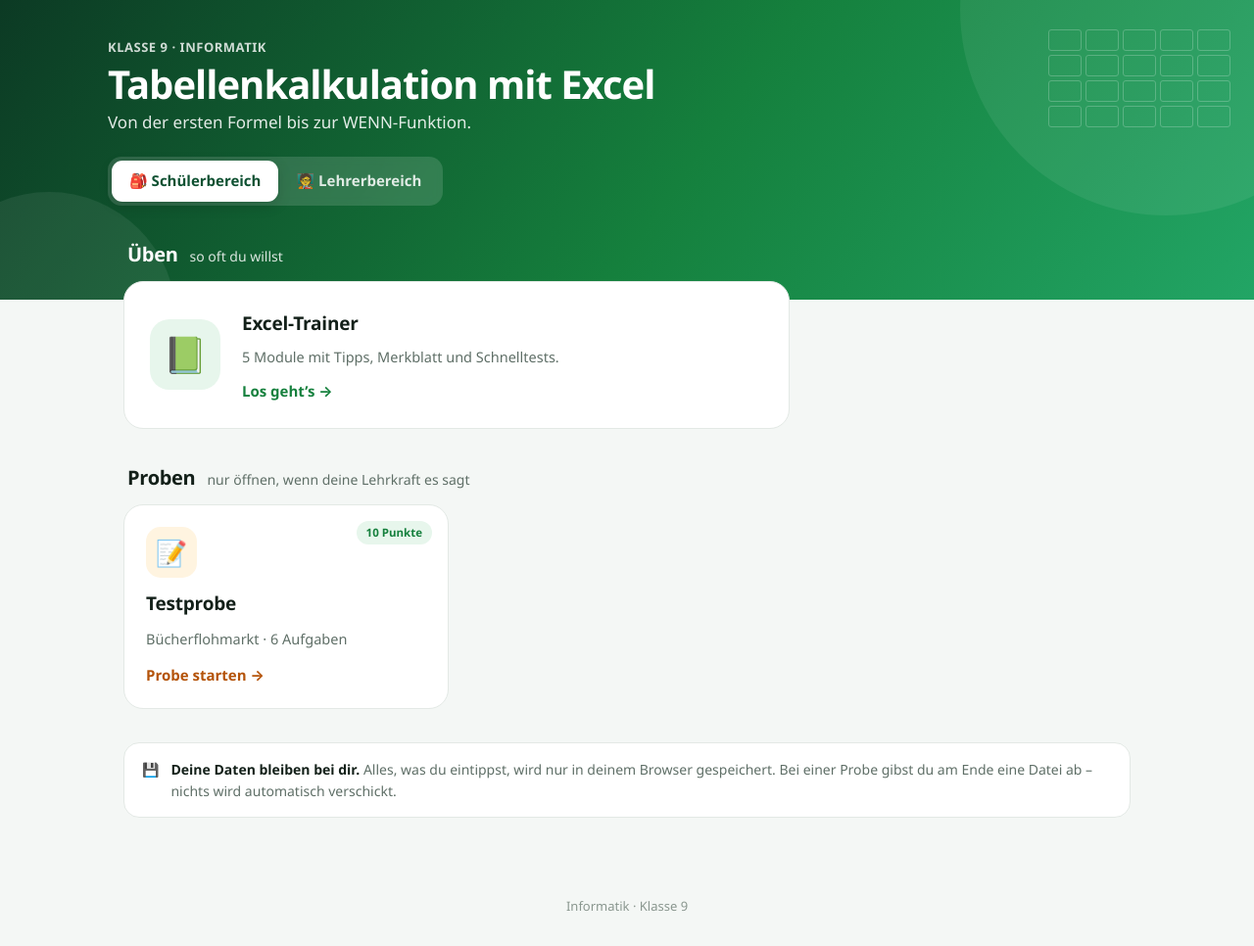
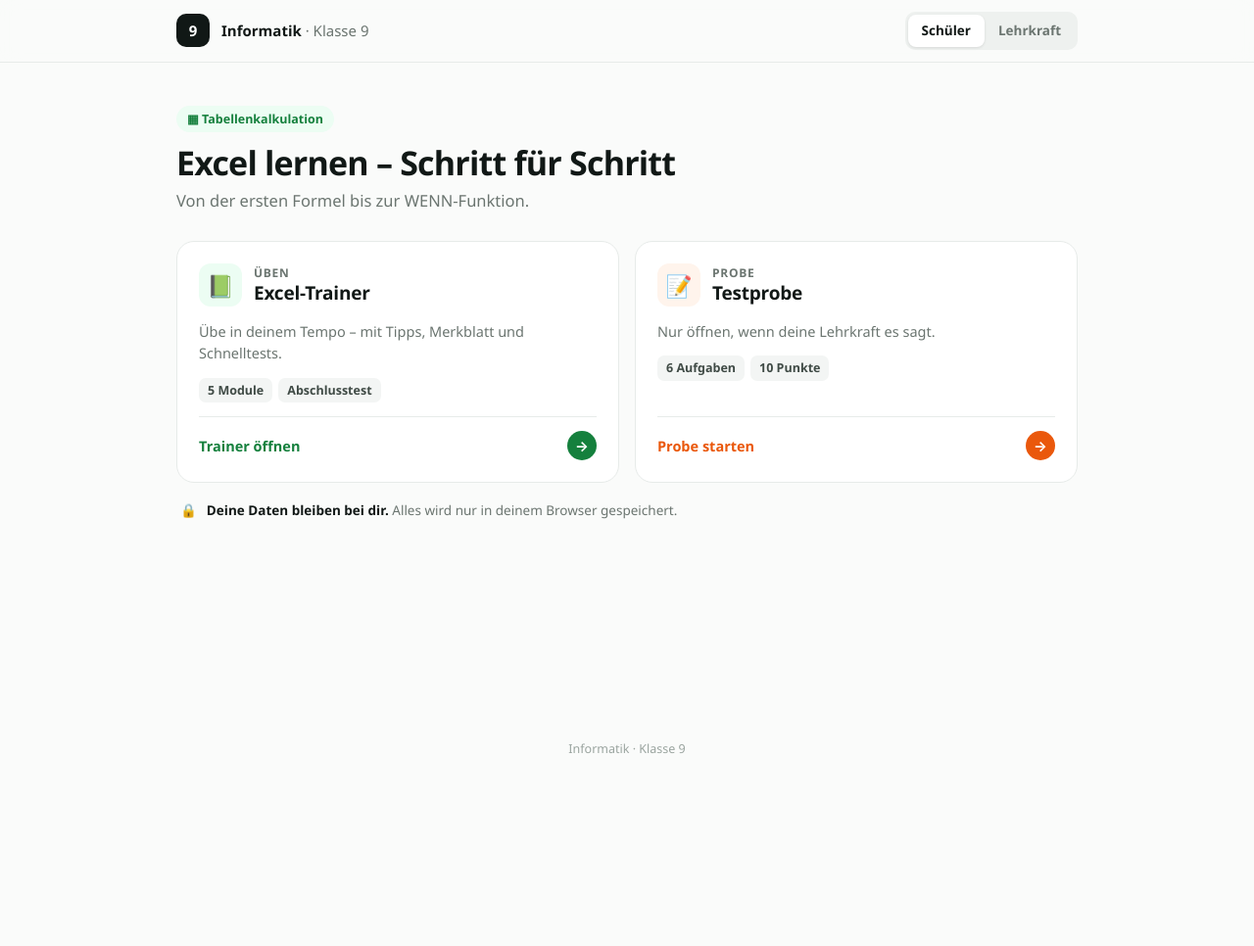
Before and after one commit to Hob26/9.-Klasse-Informatik, a plain HTML site: page index.html in a window 1280 px wide. Shown: the whole page at 98% size. After the commit the page ends 800 px from the top, so only its background shows below. Drawn offline with Linux system fonts and the light colour scheme.

Commit message:
Add files via upload

```diff
--- a/index.html
+++ b/index.html
@@ -5,94 +5,92 @@
 <meta name="viewport" content="width=device-width, initial-scale=1">
 <title>Informatik · Klasse 9</title>
 <style>
-:root{--ink:#132019;--mu:#5f6f67;--line:#e3e9e5;--g:#15803d;--g2:#0f5132;--card:#fff}
-*{box-sizing:border-box}
-html,body{margin:0}
-body{font:16px/1.55 "Segoe UI",system-ui,-apple-system,Roboto,Arial,sans-serif;color:var(--ink);background:#f4f7f5;min-height:100vh}
+:root{--ink:#111816;--mu:#6b7570;--line:#e7ebe9;--bg:#fafbfa;--g:#16a34a;--gd:#15803d;--gl:#ecfdf3;--o:#ea580c;--ol:#fff4ec}
+*{box-sizing:border-box}html,body{margin:0}
+body{font:15.5px/1.55 "Segoe UI",system-ui,-apple-system,"Helvetica Neue",Roboto,Arial,sans-serif;color:var(--ink);background:var(--bg);min-height:100vh;display:flex;flex-direction:column;-webkit-font-smoothing:antialiased}
 a{color:inherit;text-decoration:none}
-.hero{position:relative;overflow:hidden;background:linear-gradient(125deg,#0c3a24 0%,#15803d 55%,#22a565 100%);color:#fff;padding:38px 22px 96px}
-.hero:before,.hero:after{content:"";position:absolute;border-radius:50%;background:rgba(255,255,255,.07)}
-.hero:before{width:420px;height:420px;right:-120px;top:-200px}.hero:after{width:260px;height:260px;left:-80px;bottom:-150px}
-.hin{max-width:1060px;margin:0 auto;position:relative;z-index:1}
-.crumb{font-size:13px;opacity:.8;letter-spacing:.04em;text-transform:uppercase;font-weight:600}
-.hero h1{margin:6px 0 4px;font-size:40px;letter-spacing:-1px;line-height:1.1}
-.hero p{margin:0;opacity:.88;font-size:17px;max-width:620px}
-.grid-deco{position:absolute;right:24px;top:30px;display:grid;grid-template-columns:repeat(5,34px);gap:4px;opacity:.22;z-index:0}
-.grid-deco i{height:22px;border:1.5px solid #fff;border-radius:3px}
-.switch{display:inline-flex;background:rgba(255,255,255,.14);border-radius:14px;padding:4px;margin-top:22px;backdrop-filter:blur(4px)}
-.switch button{border:0;background:none;color:#fff;font:inherit;font-weight:600;font-size:15px;padding:9px 18px;border-radius:11px;cursor:pointer;opacity:.85}
-.switch button.on{background:#fff;color:var(--g2);opacity:1;box-shadow:0 4px 14px rgba(0,0,0,.15)}
-main{max-width:1060px;margin:-62px auto 0;padding:0 16px 70px;position:relative;z-index:2}
-.sec{margin-bottom:34px}
-.sh{display:flex;align-items:baseline;gap:12px;margin:0 4px 12px}
-.sh h2{margin:0;font-size:20px;letter-spacing:-.3px}
-.sh span{color:var(--mu);font-size:14px}
-.first .sh h2,.first .sh span{color:#fff}
-.first .sh span{opacity:.85}
-.cards{display:grid;grid-template-columns:repeat(auto-fill,minmax(300px,1fr));gap:16px}
-.card{background:var(--card);border:1px solid var(--line);border-radius:20px;padding:22px;display:flex;flex-direction:column;gap:10px;transition:transform .15s,box-shadow .15s;position:relative}
-.card:hover{transform:translateY(-3px);box-shadow:0 14px 34px rgba(15,61,38,.12)}
-.ic{width:52px;height:52px;border-radius:15px;display:flex;align-items:center;justify-content:center;font-size:26px}
-.card h3{margin:2px 0 0;font-size:19px;letter-spacing:-.2px}
-.card p{margin:0;color:var(--mu);font-size:14.5px;flex:1}
-.tags{display:flex;gap:6px;flex-wrap:wrap}
-.tags span{font-size:12px;background:#f1f5f2;color:#3d4d44;border-radius:20px;padding:2px 10px;font-weight:600}
-.go{display:inline-flex;align-items:center;gap:6px;font-weight:700;color:var(--g);font-size:15px;margin-top:4px}
-.card.big{grid-column:span 2;flex-direction:row;align-items:center;gap:22px;padding:26px}
-.card.big .ic{width:72px;height:72px;font-size:36px;border-radius:20px;flex:none}
-.card.big .bt{flex:1;display:flex;flex-direction:column;gap:8px}
-@media(max-width:680px){.card.big{grid-column:auto;flex-direction:column;align-items:flex-start}.hero h1{font-size:32px}.grid-deco{display:none}}
-.badge{position:absolute;top:16px;right:16px;font-size:11.5px;font-weight:700;border-radius:20px;padding:3px 10px}
-.probe .ic{background:#fff4e0}
-.probe .go{color:#b45309}
-.note{background:#fff;border:1px solid var(--line);border-radius:16px;padding:16px 18px;color:var(--mu);font-size:14px;display:flex;gap:12px;align-items:flex-start}
-.note b{color:var(--ink)}
-.steps{display:grid;grid-template-columns:repeat(4,1fr);gap:12px}
-.steps div{background:#fff;border:1px solid var(--line);border-radius:16px;padding:16px}
-.steps .n{display:inline-flex;width:30px;height:30px;border-radius:50%;background:var(--g);color:#fff;align-items:center;justify-content:center;font-size:14px}
-.steps p{margin:10px 0 0;font-size:14px;color:#3d4d44}
-@media(max-width:820px){.steps{grid-template-columns:1fr 1fr}}
+.top{position:sticky;top:0;z-index:5;background:rgba(250,251,250,.85);backdrop-filter:blur(10px);border-bottom:1px solid var(--line)}
+.top .in{max-width:960px;margin:0 auto;padding:12px 20px;display:flex;align-items:center;gap:12px}
+.logo{width:34px;height:34px;border-radius:10px;background:var(--ink);color:#fff;display:flex;align-items:center;justify-content:center;font-weight:800;font-size:15px}
+.brand{font-weight:700;font-size:15px;white-space:nowrap}.brand span{color:var(--mu);font-weight:500}
+.seg{margin-left:auto;display:flex;background:#eef1ef;border-radius:10px;padding:3px}
+.seg button{border:0;background:none;font:inherit;font-size:13.5px;font-weight:600;color:var(--mu);padding:6px 14px;border-radius:8px;cursor:pointer}
+.seg button.on{background:#fff;color:var(--ink);box-shadow:0 1px 3px rgba(0,0,0,.1)}
+main{flex:1;width:100%;max-width:960px;margin:0 auto;padding:44px 20px 40px}
+.intro{margin-bottom:28px}
+.kick{display:inline-flex;align-items:center;gap:6px;font-size:12.5px;font-weight:700;color:var(--gd);background:var(--gl);border-radius:20px;padding:4px 11px}
+h1{font-size:34px;line-height:1.15;letter-spacing:-.8px;margin:12px 0 6px}
+.intro p{margin:0;color:var(--mu);font-size:16.5px}
+.grid{display:grid;grid-template-columns:1fr 1fr;gap:16px}
+@media(max-width:720px){.grid{grid-template-columns:1fr}h1{font-size:28px}main{padding-top:30px}}
+.tile{background:#fff;border:1px solid var(--line);border-radius:18px;padding:22px;display:flex;flex-direction:column;gap:14px;transition:border-color .15s,box-shadow .15s,transform .15s}
+.tile:hover{border-color:#cfd8d3;box-shadow:0 10px 30px rgba(17,24,22,.07);transform:translateY(-2px)}
+.th{display:flex;align-items:center;gap:12px}
+.ico{width:44px;height:44px;border-radius:12px;display:flex;align-items:center;justify-content:center;font-size:22px;flex:none}
+.lbl{font-size:12px;font-weight:700;letter-spacing:.06em;text-transform:uppercase;color:var(--mu)}
+.tile h2{margin:0;font-size:19px;letter-spacing:-.2px;line-height:1.25}
+.tile p{margin:0;color:var(--mu);font-size:14.5px}
+.facts{display:flex;flex-wrap:wrap;gap:6px}
+.facts span{font-size:12.5px;font-weight:600;color:#3f4a45;background:#f3f5f4;border-radius:7px;padding:3px 9px}
+.cta{margin-top:auto;display:flex;align-items:center;justify-content:space-between;padding-top:14px;border-top:1px solid var(--line);font-weight:700;font-size:14.5px}
+.cta i{font-style:normal;width:30px;height:30px;border-radius:50%;display:flex;align-items:center;justify-content:center;transition:transform .15s}
+.tile:hover .cta i{transform:translateX(3px)}
+.t-g .ico{background:var(--gl)}.t-g .cta{color:var(--gd)}.t-g .cta i{background:var(--gd);color:#fff}
+.t-o .ico{background:var(--ol)}.t-o .cta{color:var(--o)}.t-o .cta i{background:var(--o);color:#fff}
+.hint{display:flex;gap:10px;align-items:flex-start;margin-top:18px;color:var(--mu);font-size:13.5px;padding:0 4px}
+.hint b{color:var(--ink);font-weight:600}
+.flow{background:#fff;border:1px solid var(--line);border-radius:18px;padding:20px 22px;margin-top:16px}
+.flow h3{margin:0 0 14px;font-size:15px}
+.fl{display:grid;grid-template-columns:repeat(4,1fr);gap:18px;counter-reset:s}
+.fl div{font-size:13.5px;color:#3f4a45;position:relative;padding-top:34px}
+.fl div:before{counter-increment:s;content:counter(s);position:absolute;top:0;left:0;width:24px;height:24px;border-radius:50%;background:var(--ink);color:#fff;font-size:12px;font-weight:700;display:flex;align-items:center;justify-content:center}
+@media(max-width:720px){.fl{grid-template-columns:1fr 1fr}}
 .hidden{display:none}
-footer{text-align:center;color:#8a978f;font-size:13px;padding:10px 0 30px}
+footer{text-align:center;color:#9aa49f;font-size:12.5px;padding:18px 0 26px}
+.lo{font-size:13px;color:var(--mu);text-decoration:underline;cursor:pointer;margin-left:8px}
 </style>
 </head>
 <body>
-<header class="hero"><div class="grid-deco">
-<i></i><i></i><i></i><i></i><i></i><i></i><i></i><i></i><i></i><i></i><i></i><i></i><i></i><i></i><i></i><i></i><i></i><i></i><i></i><i></i></div>
- <div class="hin"><div class="crumb">Klasse 9 · Informatik</div><h1>Tabellenkalkulation mit Excel</h1>
- <p>Von der ersten Formel bis zur WENN-Funktion.</p>
- <div class="switch"><button data-v="schueler" class="on">🎒 Schülerbereich</button><button data-v="lehrer">🧑‍🏫 Lehrerbereich</button></div></div></header>
+<header class="top"><div class="in"><div class="logo">9</div><div class="brand">Informatik <span>· Klasse 9</span></div>
+ <nav class="seg"><button data-v="schueler" class="on">Schüler</button><button data-v="lehrer">Lehrkraft</button></nav></div></header>
+<main>
+ <div class="intro"><span class="kick">▦ Tabellenkalkulation</span><h1>Excel lernen – Schritt für Schritt</h1><p>Von der ersten Formel bis zur WENN-Funktion.</p></div>
 
-<main>
- <!-- SCHÜLERBEREICH -->
  <div id="schueler">
-  <section class="sec first"><div class="sh"><h2>Üben</h2><span>so oft du willst</span></div>
-   <div class="cards">
-    <a class="card big" href="excel-trainer.html"><div class="ic" style="background:#e7f6ec">📗</div><div class="bt"><h3>Excel-Trainer</h3><p>5 Module mit Tipps, Merkblatt und Schnelltests.</p><span class="go">Los geht’s →</span></div></a>
-   </div></section>
-
-  <section class="sec"><div class="sh"><h2>Proben</h2><span>nur öffnen, wenn deine Lehrkraft es sagt</span></div>
-   <div class="cards">
-    <a class="card probe" href="testprobe.html"><span class="badge" style="background:#e7f6ec;color:#15803d">10 Punkte</span><div class="ic">📝</div><h3>Testprobe</h3><p>Bücherflohmarkt · 6 Aufgaben</p><span class="go">Probe starten →</span></a>
-   </div></section>
-
-  <div class="note">💾<div><b>Deine Daten bleiben bei dir.</b> Alles, was du eintippst, wird nur in deinem Browser gespeichert. Bei einer Probe gibst du am Ende eine Datei ab – nichts wird automatisch verschickt.</div></div>
+  <div class="grid">
+   <a class="tile t-g" href="excel-trainer.html">
+    <div class="th"><div class="ico">📗</div><div><div class="lbl">Üben</div><h2>Excel-Trainer</h2></div></div>
+    <p>Übe in deinem Tempo – mit Tipps, Merkblatt und Schnelltests.</p>
+    <div class="facts"><span>5 Module</span><span>Abschlusstest</span></div>
+    <div class="cta">Trainer öffnen<i>→</i></div></a>
+   <a class="tile t-o" href="testprobe.html">
+    <div class="th"><div class="ico">📝</div><div><div class="lbl">Probe</div><h2>Testprobe</h2></div></div>
+    <p>Nur öffnen, wenn deine Lehrkraft es sagt.</p>
+    <div class="facts"><span>6 Aufgaben</span><span>10 Punkte</span></div>
+    <div class="cta">Probe starten<i>→</i></div></a>
+  </div>
+  <div class="hint">🔒<div><b>Deine Daten bleiben bei dir.</b> Alles wird nur in deinem Browser gespeichert.</div></div>
  </div>
 
- <!-- LEHRERBEREICH -->
  <div id="lehrer" class="hidden">
-  <section class="sec first"><div class="sh"><h2>Werkzeuge</h2><span>für die Lehrkraft · <a href="#" id="lkout" style="color:#fff;text-decoration:underline">🔒 abmelden</a></span></div>
-   <div class="cards">
-    <a class="card big" href="lehrertool.html"><div class="ic" style="background:#e7f6ec">✅</div><div class="bt"><h3>Proben korrigieren</h3><p>Abgabe-Dateien hineinziehen – die Korrektur passiert automatisch. Mit Notenspiegel, Aufgabenanalyse und CSV-Export.</p><div class="tags"><span>automatische Korrektur</span><span>Notenschlüssel einstellbar</span><span>CSV</span></div><span class="go">Lehrertool öffnen →</span></div></a>
-   </div></section>
-  <section class="sec"><div class="sh"><h2>So läuft eine Probe</h2></div>
-   <div class="steps">
-    <div><span class="n">1</span><p>Schüler/-innen öffnen die Probe über diese Seite und tragen ihren Namen ein.</p></div>
-    <div><span class="n">2</span><p>Nach <b>Abgeben</b> speichern sie ihre Datei und laden sie über den Upload-Knopf in deinen OneDrive-Ordner.</p></div>
-    <div><span class="n">3</span><p>Du lädst den Ordner aus OneDrive herunter und ziehst alle Dateien ins Lehrertool.</p></div>
-    <div><span class="n">4</span><p>Noten, Notenspiegel und Fehleranalyse sind sofort da. Danach den Upload-Link in OneDrive beenden.</p></div>
-   </div></section>
-  <div class="note">🔒<div><b>Datenschutz:</b> Die Seiten laden nichts von fremden Servern nach. Namen und Ergebnisse werden nur im Browser verarbeitet und nie an diese Website geschickt. Abgabe-Dateien bitte nicht in das GitHub-Repository legen.</div></div>
+  <div class="grid">
+   <a class="tile t-g" href="lehrertool.html">
+    <div class="th"><div class="ico">✅</div><div><div class="lbl">Korrigieren</div><h2>Lehrertool</h2></div></div>
+    <p>Abgabe-Dateien hineinziehen – Korrektur, Noten und PDF-Bericht entstehen automatisch.</p>
+    <div class="facts"><span>Notenspiegel</span><span>Aufgabenanalyse</span><span>PDF</span><span>CSV</span></div>
+    <div class="cta">Lehrertool öffnen<i>→</i></div></a>
+   <a class="tile t-o" href="testprobe.html">
+    <div class="th"><div class="ico">👀</div><div><div class="lbl">Ansehen</div><h2>Testprobe</h2></div></div>
+    <p>Probe so öffnen, wie die Schüler/-innen sie sehen.</p>
+    <div class="facts"><span>Bücherflohmarkt</span><span>10 Punkte</span></div>
+    <div class="cta">Probe ansehen<i>→</i></div></a>
+  </div>
+  <div class="flow"><h3>So läuft eine Probe</h3><div class="fl">
+   <div>Schüler/-innen öffnen die Probe und tragen ihren Namen ein.</div>
+   <div>Nach <b>Abgeben</b> Datei speichern und über den Upload-Knopf in OneDrive hochladen.</div>
+   <div>Du lädst den OneDrive-Ordner herunter und ziehst alle Dateien ins Lehrertool.</div>
+   <div>Noten und PDF sind sofort da. Danach den Upload-Link beenden.</div></div></div>
+  <div class="hint">🔒<div><b>Datenschutz:</b> Namen und Ergebnisse werden nur im Browser verarbeitet. Abgabe-Dateien nicht ins GitHub-Repository legen. <a class="lo" href="#" id="lkout">Abmelden</a></div></div>
  </div>
 </main>
 <footer>Informatik · Klasse 9</footer>
@@ -127,9 +125,9 @@ function lockAsk(onOk,onCancel){
 function lockOut(){try{sessionStorage.removeItem('inf9_lehrer');localStorage.removeItem('inf9_lehrer');}catch(e){}}
 
 function show(v){document.getElementById('schueler').classList.toggle('hidden',v!=='schueler');document.getElementById('lehrer').classList.toggle('hidden',v!=='lehrer');
-  document.querySelectorAll('.switch button').forEach(b=>b.classList.toggle('on',b.dataset.v===v));}
+  document.querySelectorAll('.seg button').forEach(b=>b.classList.toggle('on',b.dataset.v===v));}
 function go(v){const f=()=>{show(v);try{history.replaceState(null,'','#'+v);}catch(e){}};if(v==='lehrer')lockAsk(f,()=>show('schueler'));else f();}
-document.querySelectorAll('.switch button').forEach(b=>b.onclick=()=>go(b.dataset.v));
+document.querySelectorAll('.seg button').forEach(b=>b.onclick=()=>go(b.dataset.v));
 document.getElementById('lkout').onclick=e=>{e.preventDefault();lockOut();go('schueler');};
 if(location.hash==='#lehrer')go('lehrer');else show('schueler');
 </script>
```
Also changed, not shown: lehrertool.html (+9 -10 lines), testprobe.html (+3 -2 lines).
